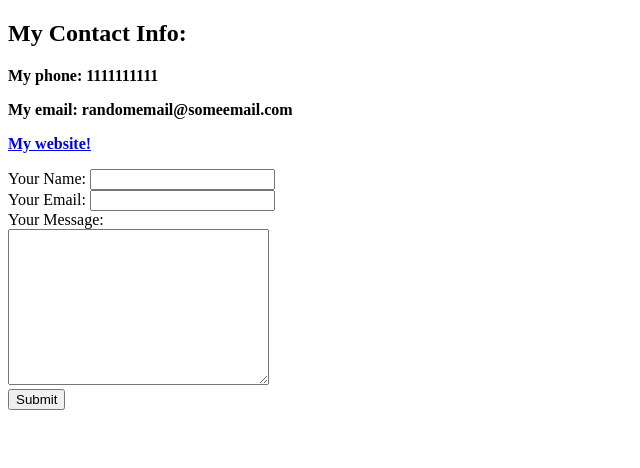
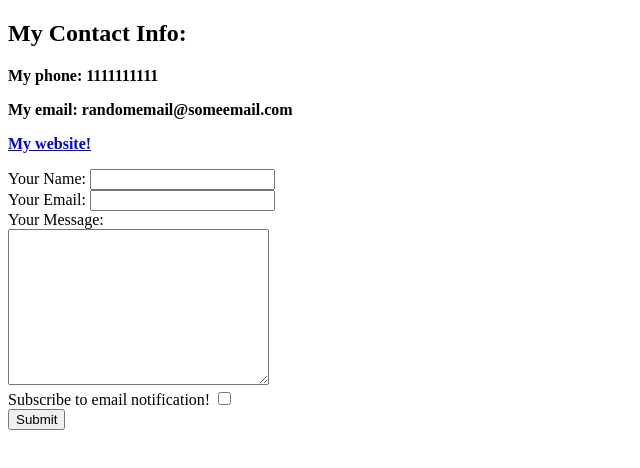
Before and after one commit to imharshp/cv, a plain HTML site: page MyContact.html in a window 1280 px wide. Shown: the whole page, without its empty margins (0-640 px from the left). Drawn offline with Linux system fonts and the light colour scheme.

Commit message:
Update MyContact.html
added email sub check box

```diff
--- a/MyContact.html
+++ b/MyContact.html
@@ -21,6 +21,9 @@
       <br>
       <textarea name="yourMessage" rows="10" cols="30"></textarea>
       <br>
+      <label> Subscribe to email notification! </label>
+      <input type = "checkbox" name="emailSub" value="">
+      <br>
       <input type="submit" name="">
     </form>
 
```
